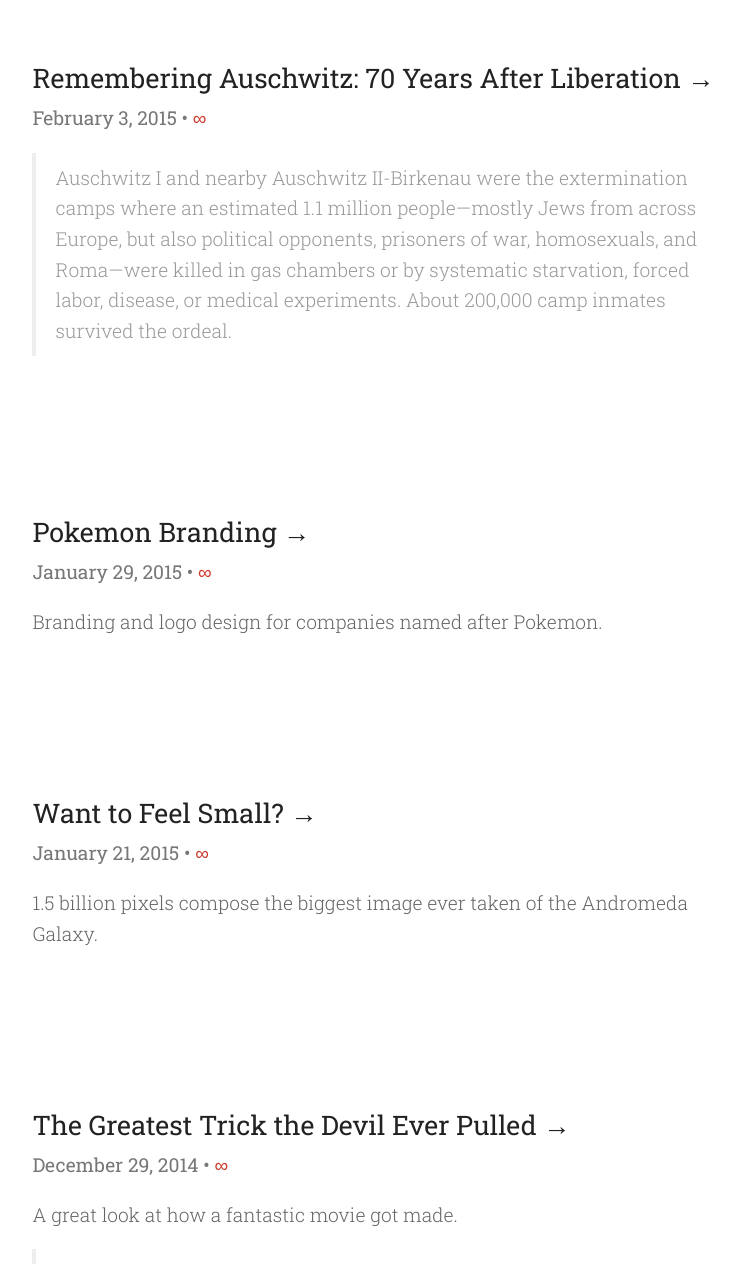
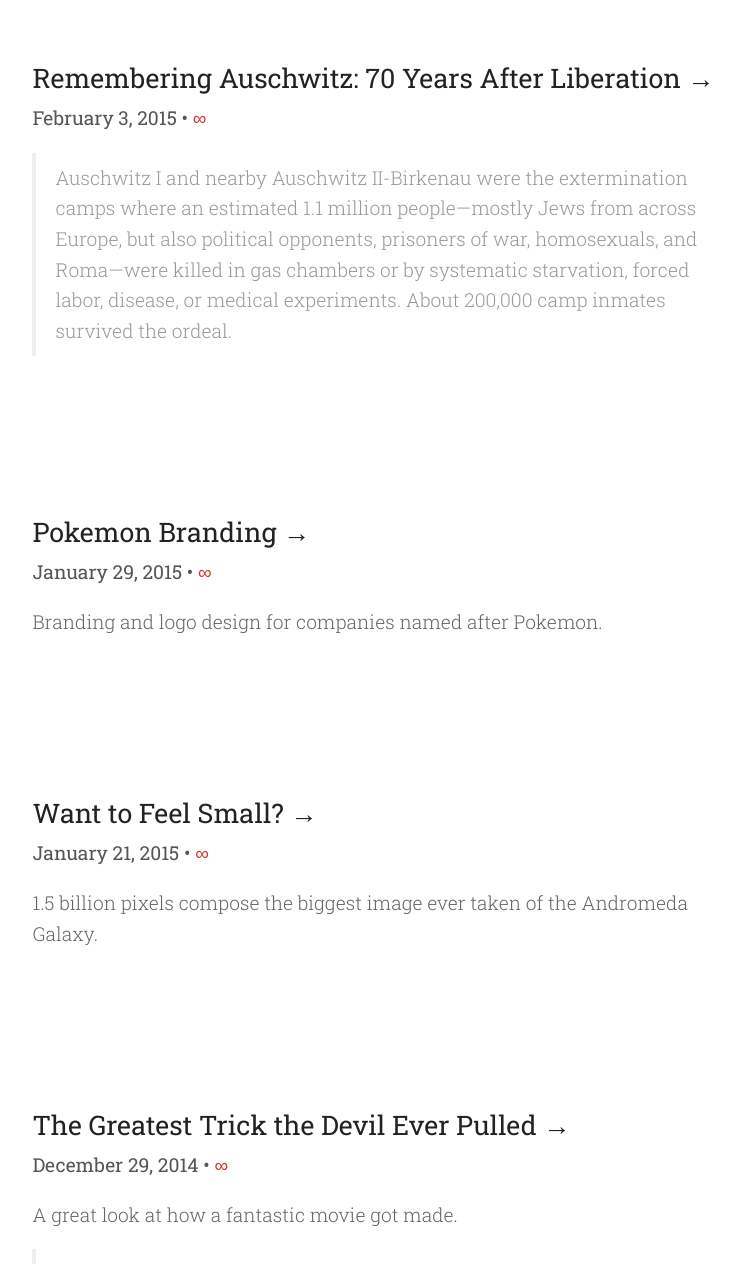
Before and after one commit to turnerthornton/turnerthornton.github.io, a Jekyll site: the page built from index.html, in a window 1280 px wide. Shown: the part 249-1513 px from the top of the page, without its empty margins (262-1002 px from the left). Built offline with Jekyll 4.4.1, drawn with Linux system fonts in a browser that asks for light colours; the list of posts is cut into pages by our own code.

Commit message:
import font

```diff
--- a/public/css/poole.css
+++ b/public/css/poole.css
@@ -28,6 +28,7 @@
  * Themes
  */
 
+@import url(http://fonts.googleapis.com/css?family=Roboto+Slab:400,100,300,700);
 
 html,body
 {
@@ -327,7 +328,7 @@
 	margin-top:-.5em;
 	margin-bottom:1em;
 	font-weight:400;
-	color:#777
+	color:#555
 }
 
 .post-meta a:hover
```
